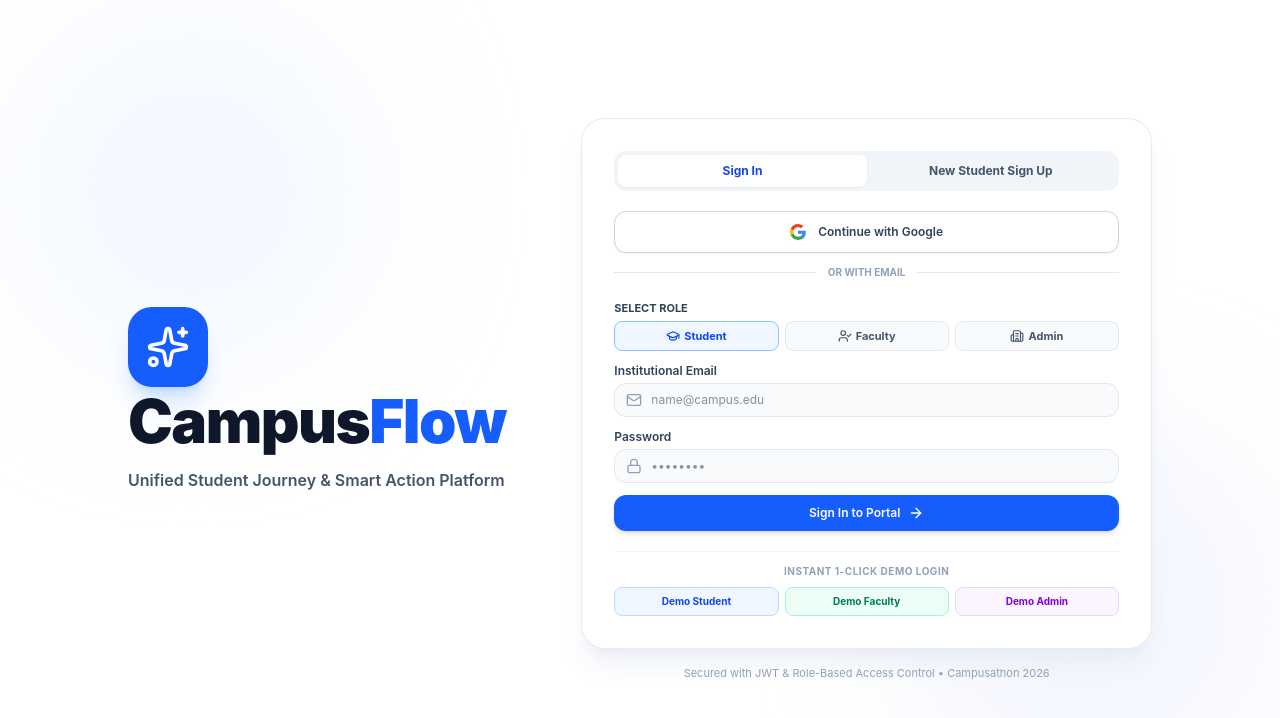
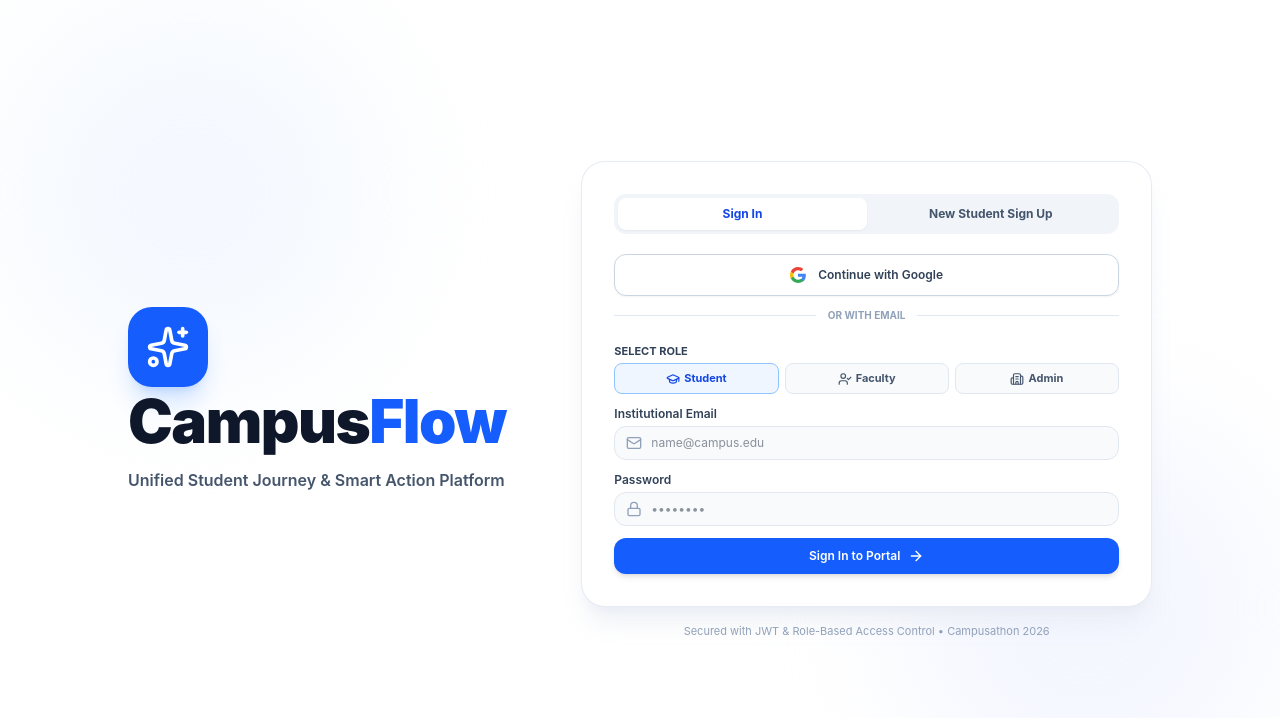
Before and after one commit to Anjali329/campusathon_project, a React (Vite) app in the folder frontend/: page / in a window 1280 px wide. Shown: the top 718 px of the page. Built offline with nearby package versions, Linux system fonts and the light colour scheme.

Commit message:
Remove instant demo login buttons section from AuthPage card

```diff
--- a/frontend/src/components/AuthPage.jsx
+++ b/frontend/src/components/AuthPage.jsx
@@ -47,14 +47,6 @@ export default function AuthPage({ onLoginSuccess, setActiveRole }) {
         avatar: selectedAccount.picture,
       });
     }, 1000);
-  };
-
-  const handleQuickDemoLogin = (demoRole) => {
-    setActiveRole(demoRole);
-    let userProfile = currentUser;
-    if (demoRole === 'faculty') userProfile = facultyUser;
-    if (demoRole === 'admin') userProfile = adminUser;
-    onLoginSuccess(userProfile);
   };
 
   return (
@@ -242,33 +234,6 @@ export default function AuthPage({ onLoginSuccess, setActiveRole }) {
               </button>
             </form>
 
-            {/* Quick Demo Login Presets */}
-            <div className="pt-3 border-t border-slate-100 space-y-2">
-              <span className="text-[10px] font-bold text-slate-400 uppercase tracking-wider block text-center">
-                Instant 1-Click Demo Login
-              </span>
-              <div className="grid grid-cols-3 gap-1.5">
-                <button
-                  onClick={() => handleQuickDemoLogin('student')}
-                  className="py-1.5 px-2 bg-blue-50 hover:bg-blue-100 text-blue-700 font-bold text-[10px] rounded-lg border border-blue-200 transition"
-                >
-                  Demo Student
-                </button>
-                <button
-                  onClick={() => handleQuickDemoLogin('faculty')}
-                  className="py-1.5 px-2 bg-emerald-50 hover:bg-emerald-100 text-emerald-700 font-bold text-[10px] rounded-lg border border-emerald-200 transition"
-                >
-                  Demo Faculty
-                </button>
-                <button
-                  onClick={() => handleQuickDemoLogin('admin')}
-                  className="py-1.5 px-2 bg-purple-50 hover:bg-purple-100 text-purple-700 font-bold text-[10px] rounded-lg border border-purple-200 transition"
-                >
-                  Demo Admin
-                </button>
-              </div>
-            </div>
-
           </div>
 
           <p className="text-[11px] text-slate-400 text-center mt-4">
```
